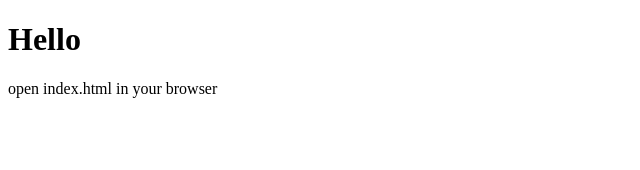
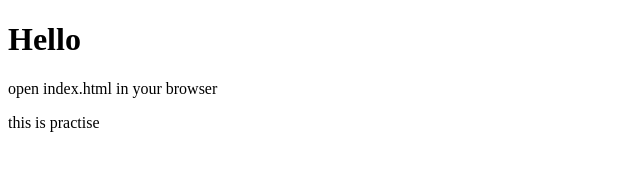
Before and after one commit to shahrukh131/Demo, a plain HTML site: page index.html in a window 1280 px wide. Shown: the whole page, without its empty margins (0-640 px from the left). Drawn offline with Linux system fonts and the light colour scheme.

Commit message:
this is practise added

```diff
--- a/index.html
+++ b/index.html
@@ -10,6 +10,7 @@
 <body>
     <h1>Hello</h1>
     <p>open index.html in your browser</p>
+    <span>this is practise </span>
 </body>
 
 </html>
```
